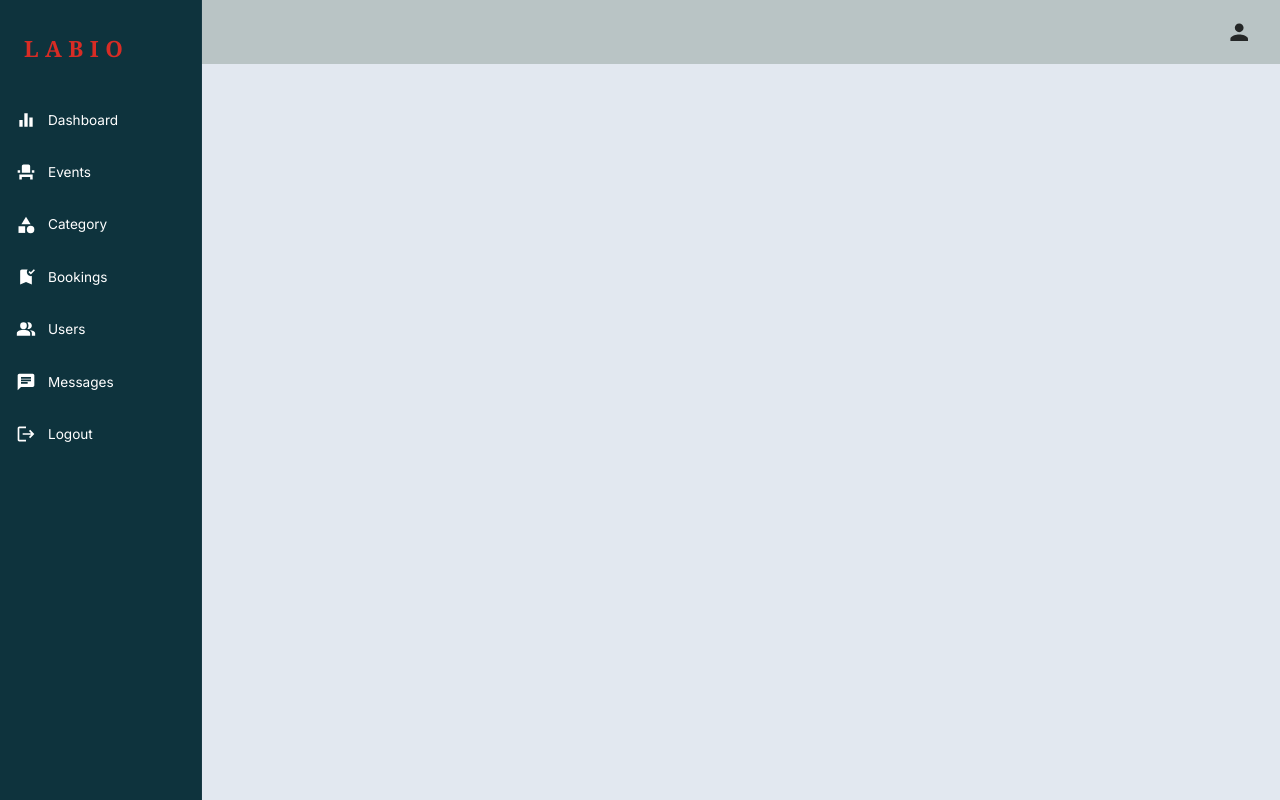
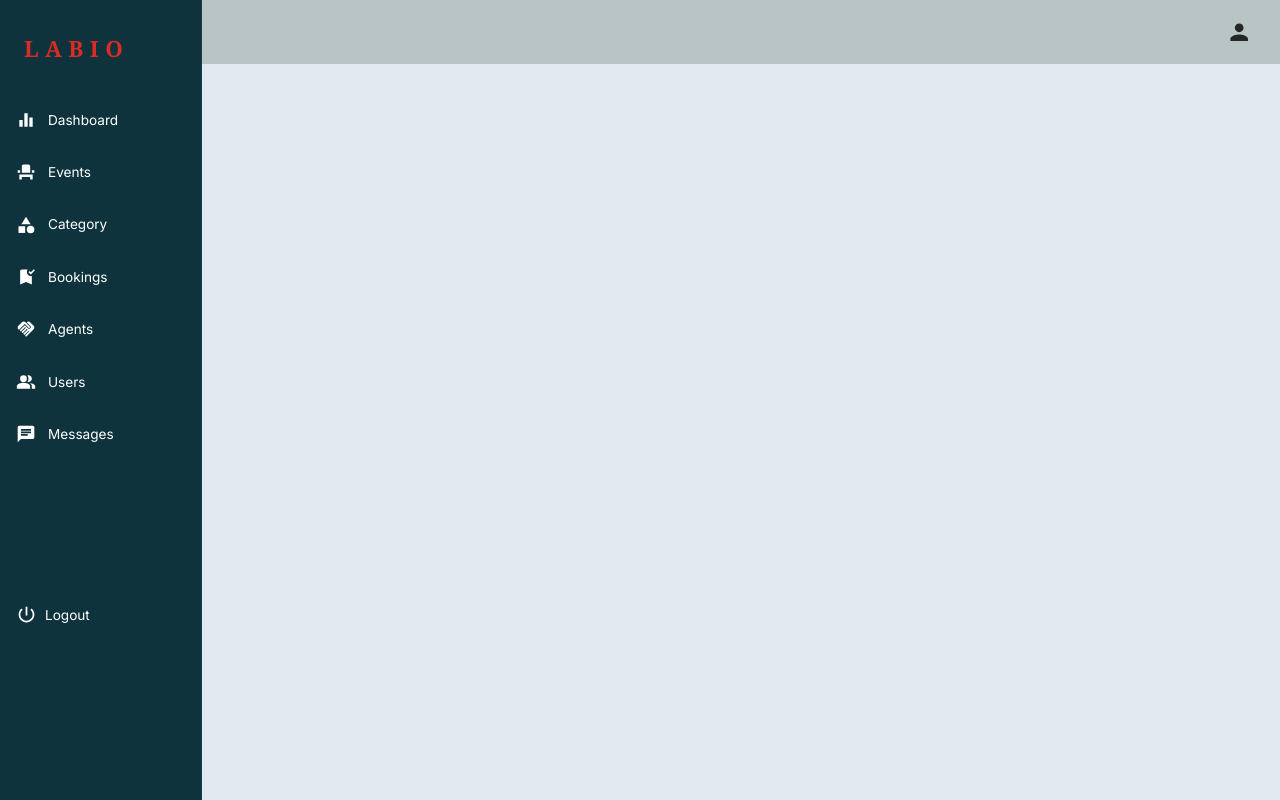
Before and after one commit to Labeebct/EVENT-MANAGEMENT-FRONTENT, a React (Vite) app: page /admin in a window 1280 px wide. Built offline with nearby package versions, Linux system fonts and the light colour scheme; a web font is replaced by a local one.

Commit message:
comleted admin login functionality using jwt authentication

```diff
--- /dev/null
+++ b/src/components/admin/agents/AgentsContent.jsx
@@ -0,0 +1,9 @@
+import React from 'react'
+
+const AgentsContent = () => {
+  return (
+    <div>AgentsContent</div>
+  )
+}
+
+export default AgentsContent
--- a/src/components/admin/common/Header.jsx
+++ b/src/components/admin/common/Header.jsx
@@ -26,12 +26,14 @@ const Header = () => {
         return "Bookings";
       case "/admin/messages":
         return "Messages";
+      case "/admin/agents":
+        return "Agents";
     }
   };
 
   return (
     <div className="w-full justify-between h-[4rem] flex items-center px-7 bg-[#b9c4c5]">
-      <h1 className="font-inter text-[1.1rem]">{getTitle()}</h1>
+      <h1 className="font-inter text-[1.1rem] font-semibold">{getTitle()}</h1>
       <div>
         {getTitle() == "Events" && (
           <button onClick={()=> Navigate('/admin/add-event')} className="p-2 bg-[#243d38] mr-8 font-inter text-[.8rem] text-white duration-150 cursor-pointer active:scale-[.98] ease-in rounded-sm">
--- a/src/components/admin/common/LeftBar.jsx
+++ b/src/components/admin/common/LeftBar.jsx
@@ -1,7 +1,7 @@
 import React, { useEffect, useState } from "react";
 import { Link, useLocation, useNavigate } from "react-router-dom";
 
-import LogoutIcon from "@mui/icons-material/Logout";
+import PowerSettingsNewIcon from '@mui/icons-material/PowerSettingsNew';
 import EqualizerIcon from "@mui/icons-material/Equalizer";
 import EventSeatIcon from "@mui/icons-material/EventSeat";
 import CategoryIcon from "@mui/icons-material/Category";
@@ -10,6 +10,7 @@ import MenuIcon from "@mui/icons-material/Menu";
 import CloseIcon from "@mui/icons-material/Close";
 import BookmarkAddedIcon from '@mui/icons-material/BookmarkAdded';
 import ChatIcon from '@mui/icons-material/Chat';
+import HandshakeIcon from '@mui/icons-material/Handshake';
 
 function LeftBar() {
 
@@ -38,6 +39,9 @@ function LeftBar() {
         break;
       case "/admin/messages":
         setPage("Messages");
+        break;
+      case "/admin/agents":
+        setPage("Agents");
         break;
       default:
         setPage("");
@@ -107,6 +111,16 @@ function LeftBar() {
             Bookings
           </li>
         </Link>
+        <Link to="/admin/agents">
+          <li
+            className={`px-4 py-4 text-[.85rem] text-white flex xl:gap-3 gap-4 items-center ${
+              page === "Agents" ? "bg-[#c0bebe2f]" : ""
+            }  hover:bg-[#d4d4d40a] border-opacity-10 cursor-pointer font-inter`}
+          >
+            <HandshakeIcon sx={{ fontSize: 20 }} />
+            Agents
+          </li>
+        </Link>
         <Link to="/admin/users">
           <li
             className={`px-4 py-4 text-[.85rem] text-white flex xl:gap-3 gap-4 items-center ${
@@ -127,11 +141,11 @@ function LeftBar() {
             Messages
           </li>
         </Link>
-        <Link to="/admin/login">
+        <Link to="/admin/login" className="mt-32">
           <li
-            className={`px-4 py-4 text-[.85rem] text-white flex xl:gap-3 gap-4 items-center  hover:bg-[#d4d4d40a] border-opacity-10 cursor-pointer font-inter`}
+            className={`px-4 py-4 text-[.85rem] text-white flex xl:gap-2 gap-4 items-center  hover:bg-[#d4d4d40a] border-opacity-10 cursor-pointer font-inter`}
           >
-            <LogoutIcon sx={{ fontSize: 20 }} />
+            <PowerSettingsNewIcon sx={{ fontSize: 21 }} />
             Logout
           </li>
         </Link>
--- a/src/components/adminAuth/LoginFrame.jsx
+++ b/src/components/adminAuth/LoginFrame.jsx
@@ -1,4 +1,4 @@
-import React from 'react'
+import React from "react";
 import { Link, useNavigate } from "react-router-dom";
 import { useState } from "react";
 import EyePassword from "../shared/EyePassword";
@@ -6,7 +6,6 @@ import axiosinstance from "../../instance/axiosInstance";
 import BasicAlert from "../shared/BasicAlert";
 
 const LoginFrame = () => {
-
   //Regex for email
   const emailRegex = /^[^\s@]+@[^\s@]+\.[^\s@]+$/;
 
@@ -40,7 +39,7 @@ const LoginFrame = () => {
       } else {
         try {
           //Sending request to backend
-          const response = await axiosinstance.post("/login", {
+          const response = await axiosinstance.post("/admin/login", {
             email,
             password,
           });
@@ -50,7 +49,7 @@ const LoginFrame = () => {
             setError(data.msg);
             setLoginSuccess(true);
             localStorage.setItem("token", data.token);
-            setTimeout(() => Navigate("/"), 300);
+            setTimeout(() => Navigate("/admin/dashboard"), 300);
           }
         } catch (error) {
           if (error.response) {
@@ -66,10 +65,6 @@ const LoginFrame = () => {
             } else if (status === 403) {
               //if user exist and not verified
               setError(data.msg);
-              setTimeout(
-                () => Navigate(`/verify-otp/signup/${data.email}`),
-                800
-              );
             } else if (status == 500) {
               //If any malfunction occurs
               Navigate("/500");
@@ -146,6 +141,6 @@ const LoginFrame = () => {
       </form>
     </div>
   );
-}
+};
 
-export default LoginFrame
+export default LoginFrame;
--- /dev/null
+++ b/src/pages/admin/Agents.jsx
@@ -0,0 +1,10 @@
+import React from 'react'
+import AgentsContent from '../../components/admin/agents/AgentsContent'
+
+const Agents = () => {
+  return (
+    <AgentsContent />
+  )
+}
+
+export default Agents
--- a/src/router/AdminRouter.jsx
+++ b/src/router/AdminRouter.jsx
@@ -7,12 +7,12 @@ import Category from "../pages/admin/Category";
 import Users from "../pages/admin/Users";
 import AddCategory from "../pages/admin/AddCategory";
 import AddEvent from "../pages/admin/AddEvents";
-import AdminLayout from '../layout/AdminLayout'
+import AdminLayout from "../layout/AdminLayout";
 import Bookings from "../pages/admin/Bookings";
 import Messages from "../pages/admin/Messages";
+import Agents from "../pages/admin/Agents";
 
 const AdminRouter = () => {
-
   return (
     <Routes>
       <Route path="/signup" element={<Signup />} />
@@ -22,6 +22,7 @@ const AdminRouter = () => {
         <Route path="/dashboard" element={<Dashboard />} />
         <Route path="/events" element={<Events />} />
         <Route path="/category" element={<Category />} />
+        <Route path="/agents" element={<Agents />} />
         <Route path="/users" element={<Users />} />
         <Route path="/bookings" element={<Bookings />} />
         <Route path="/messages" element={<Messages />} />
```
